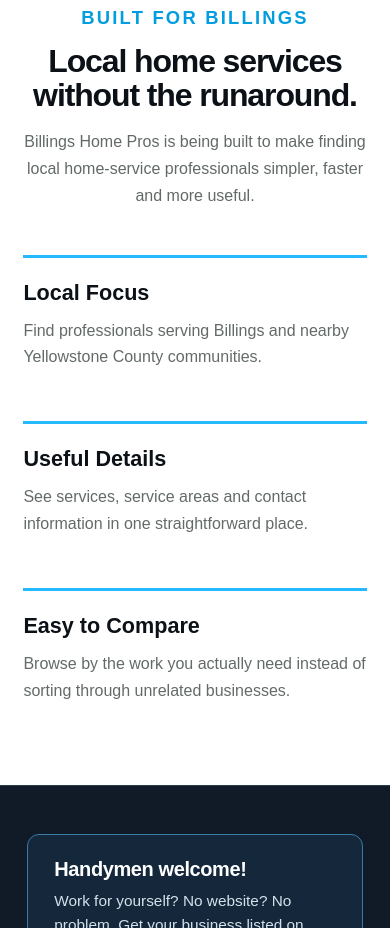
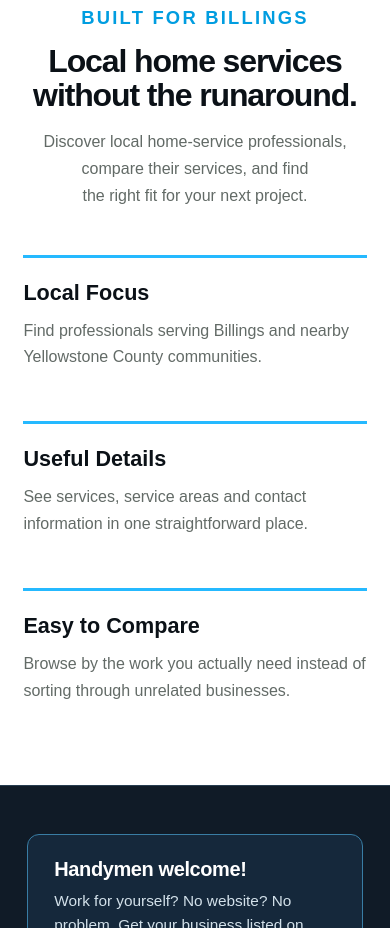
Before and after one commit to Cheddaronbass/billingshomepros, a Next.js app: page / in a window 390 px wide. Shown: the part 2420-3348 px from the top of the page. Built offline with nearby package versions, Linux system fonts and the light colour scheme.

Commit message:
Balance homepage Billings introduction text at desktop and mobile widths

```diff
--- a/app/globals.css
+++ b/app/globals.css
@@ -453,6 +453,12 @@ nav a:hover {
 
 .whySection .eyebrow {
   color: #009de0;
+}
+
+.whySection .sectionHeading p {
+  max-width: 650px;
+  margin-inline: auto;
+  text-wrap: balance;
 }
 
 .featureGrid {
--- a/app/page.js
+++ b/app/page.js
@@ -249,8 +249,8 @@ export default function Home() {
           <h2>Local home services without the runaround.</h2>
 
           <p>
-            Billings Home Pros is being built to make finding local
-            home-service professionals simpler, faster and more useful.
+            Discover local home-service professionals, compare their services,
+            and find the right fit for your next project.
           </p>
         </div>
 
```
